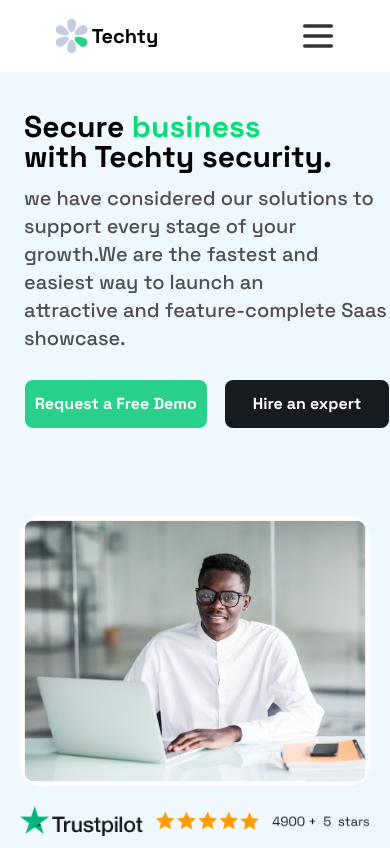
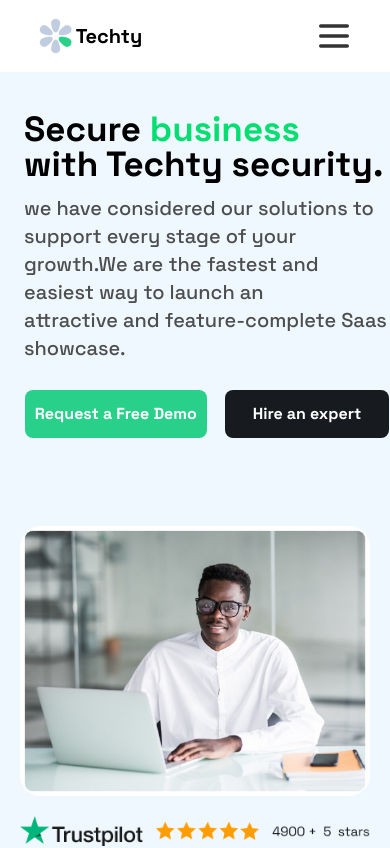
Before and after one commit to techie-emmax/figma, a React (Vite) app: page / in a window 390 px wide. Shown: the top 848 px of the page. Built offline with nearby package versions, Linux system fonts and the light colour scheme; no server answers.

Commit message:
new comitts

```diff
--- a/src/Components/Baatc.jsx
+++ b/src/Components/Baatc.jsx
@@ -4,7 +4,7 @@ const Baatc = () => {
   return (
     <div className="flex flex-col mt-10 mb-[#FFFFFF] bg-[#FFFFFF]">
       <div className="flex flex-col md:flex-row items-center justify-center md:ml-30 p-5 md:p-35 gap-5">
-        <p className="text-[#171A1F] font-bold font-display text-[30px] md:text-[49px] leading-tight">
+        <p className="text-[#171A1F] font-bold font-display text-[35px] md:text-[49px] leading-tight">
           Our most priority is to <span className="hidden md:block"> </span>
           provide the effective<br/> <mark className="bg-[#FFFFFF] text-[#28D08A]"> solutions.</mark>
           <span>
--- a/src/Components/Batch.jsx
+++ b/src/Components/Batch.jsx
@@ -5,7 +5,7 @@ const Batch = () => {
   return (
     <div className="bg-[#F0F8FF] w-full">
       <div className="flex md:flex-row flex-col items-center justify-between gap-38 ">
-        <div className="font-display font-bold text-[30px] md:text-[61px] leading-none cursor mt-10 md:mt-20 ml-6 md:ml-50">
+        <div className="font-display font-bold text-[35px] md:text-[61px] leading-none cursor mt-10 md:mt-20 ml-6 md:ml-50">
           <p className="text-left md:text-left">
             Secure <mark className="bg-[#F0F8FF] text-green-400">business</mark>
             <br />
--- a/src/Components/Footer.jsx
+++ b/src/Components/Footer.jsx
@@ -9,7 +9,7 @@ const Footer = () => {
   return (
     <div className='bg-[#495460] w-full '>
     <div className='flex flex-col md:flex-row jusify-between items-start gap-[20%] md:gap-[40%] bg-[#495460] ml-5 md:ml-20 mt-5 md:mt-20 '>
-        <h2 className='font-display font-bold text-[#FFFFFF] md:text-[30px] text-[49px] leading-tight'>Ready to take your business<br />to the next level</h2>
+        <h2 className='font-display font-bold text-[#FFFFFF] md:text-[35px] text-[49px] leading-tight'>Ready to take your business<br />to the next level</h2>
 <button className='border border-[#28D08A] font-display bg-[#28D08A] hover:border-[#000000] hover:bg-[#000000] mt-5 md::mt-0 pt-[16px] pb-[16px] pl-[15px] md:pl-[15px] pr-[15px] rounded-lg md:p-2 md:m-4 text-white' >Request a Free Demo</button>
     </div>
     <center> <hr className='text-[#F0F8FF] w-[91%] mt-10'/></center>
--- a/src/Components/Navbar.jsx
+++ b/src/Components/Navbar.jsx
@@ -24,7 +24,7 @@ const Navbar = () => {
   const [menubutton, setMenubutton] = useState(false);
 
   return (
-    <div className="flex items-center justify-center gap-35 md:gap-20">
+    <div className="flex items-center justify-center gap-43 md:gap-20">
       <div className={navbarClasses}>
         <div className="flex items-center">
           <img
--- a/src/Components/Updates.jsx
+++ b/src/Components/Updates.jsx
@@ -3,7 +3,7 @@ import React from "react";
 const Updates = () => {
   return (
     <div className="bg-[] mt-5 md:mt-10 ">
-      <h2 className="font-display font-bold text-[30px] md:text-[49px] text-center leading-13">
+      <h2 className="font-display font-bold text-[35px] md:text-[49px] text-center leading-13">
         Here’s our latest <br />
         updates from the
         <mark className="bg-[#ffffff] text-green-400"> news</mark>
```
